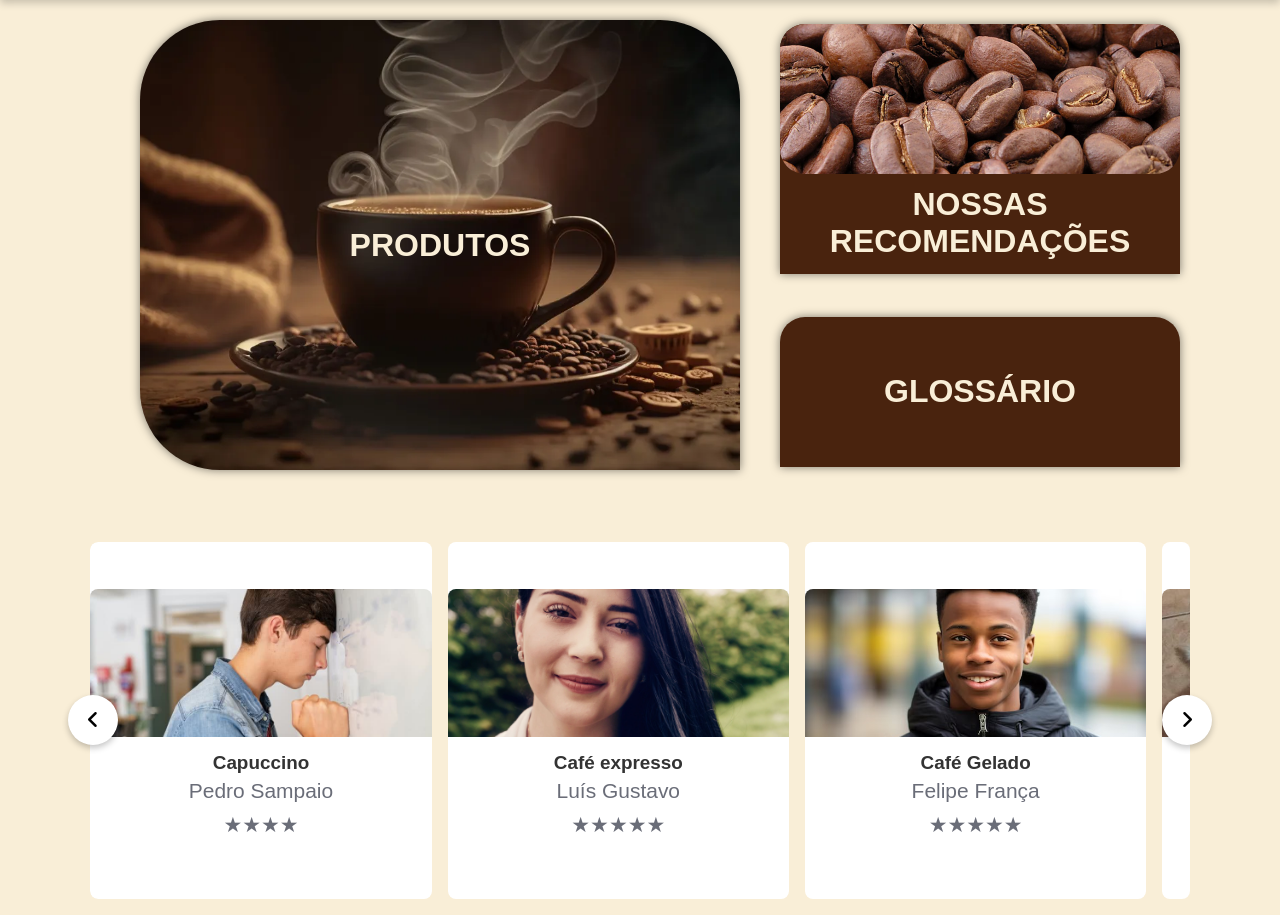
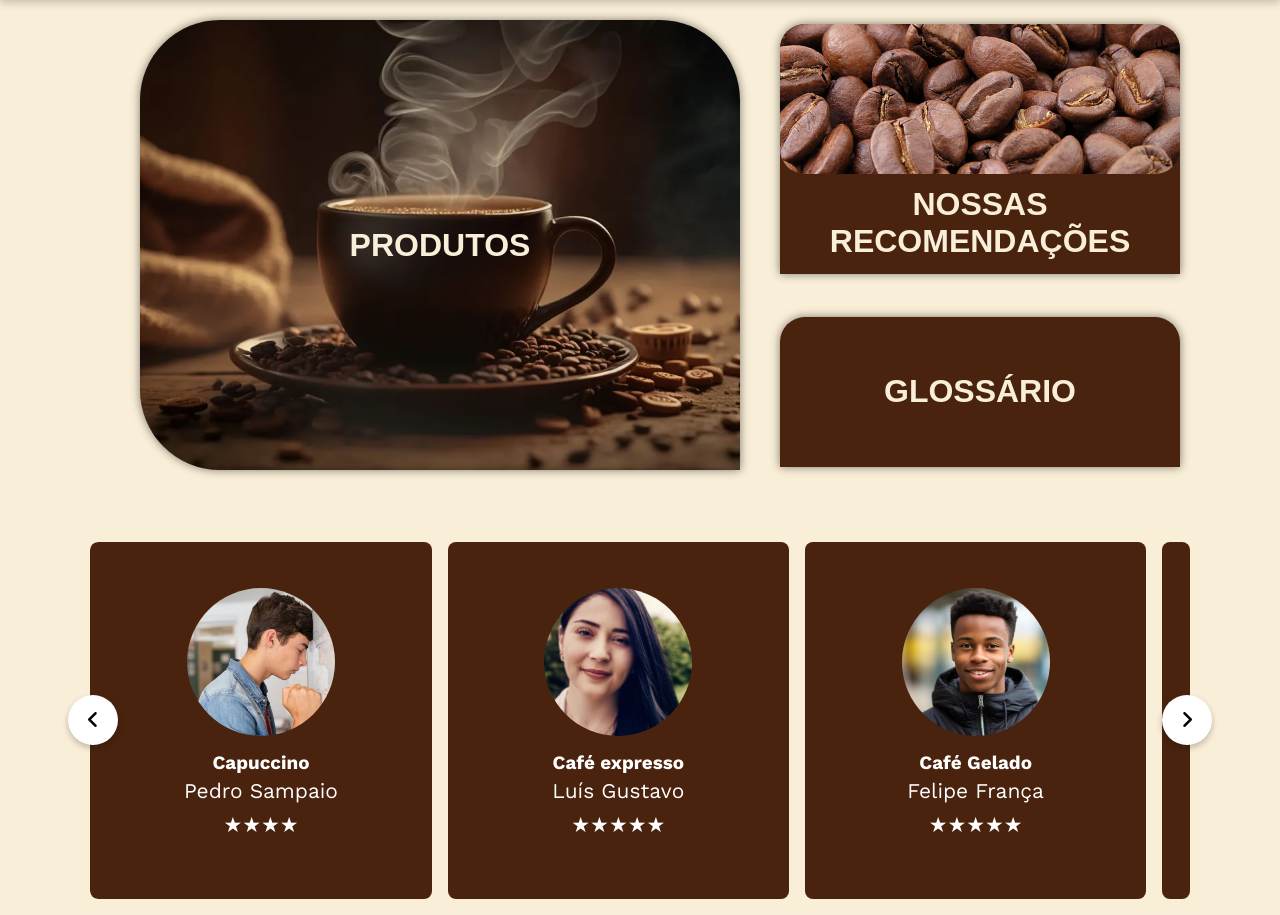
Before and after one commit to seconds4decay/EasyCoffee, a Django app: page / in a window 1280 px wide. Shown: the part 71-986 px from the top of the page. Run offline with Django 5.2, Linux system fonts and the light colour scheme; parts of the project's set-up code (start-up, migrations or seed data) failed here and were passed over; some libraries are stand-ins or nearby versions.

Commit message:
Carrossel, Pesquisar Café e outros detalhes de CSS

```diff
--- a/app/static/css/home.css
+++ b/app/static/css/home.css
@@ -152,7 +152,7 @@ a {
   scroll-snap-align: start;
   height: 342px;
   list-style: none;
-  background: #fff;
+  background: #49230E;
   cursor: pointer;
   padding-bottom: 15px;
   flex-direction: column;
@@ -165,19 +165,21 @@ a {
   flex-shrink: 0;
 }
 .card .img img {
-  height: 100%;
-  width: 100%;
+  width: 148px;
+  height: 148px;
   object-fit: cover;
-  border-top-left-radius: 8px;
-  border-top-right-radius: 8px;
+  border-radius: 100%;
 }
 .carousel .card h2 {
-  color: #333;
+  font-family: "Work Sans", sans-serif;
+  color: white;
   font-size: 1.18rem;
   margin: 15px 0 5px;
 }
 .carousel .card span {
-  color: #6A6D78;
+  font-family: "Work Sans", sans-serif;
+
+  color: white;
   font-size: 1.31rem;
 }
 
@@ -201,6 +203,7 @@ a {
 .star {
   font-size: 24px;
   cursor: pointer;
+  color: gold;
 }
 
 .star:hover,
--- a/app/templates/pages/home.html
+++ b/app/templates/pages/home.html
@@ -5,6 +5,9 @@
     <title>EasyCoffee</title>
     <link rel="stylesheet" href="https://cdnjs.cloudflare.com/ajax/libs/font-awesome/6.3.0/css/all.min.css">
     <link href="{% static 'css/home.css' %}" rel="stylesheet">
+    <link rel="preconnect" href="https://fonts.googleapis.com">
+    <link rel="preconnect" href="https://fonts.gstatic.com" crossorigin>
+    <link href="https://fonts.googleapis.com/css2?family=Work+Sans:ital,wght@0,100..900;1,100..900&display=swap" rel="stylesheet">
 </head>
 
 <body>
```
Also changed, not shown: app/static/css/cafe.css (+15 -0 lines), app/templates/pages/cafe.html (+6 -1 lines), db.sqlite3.
